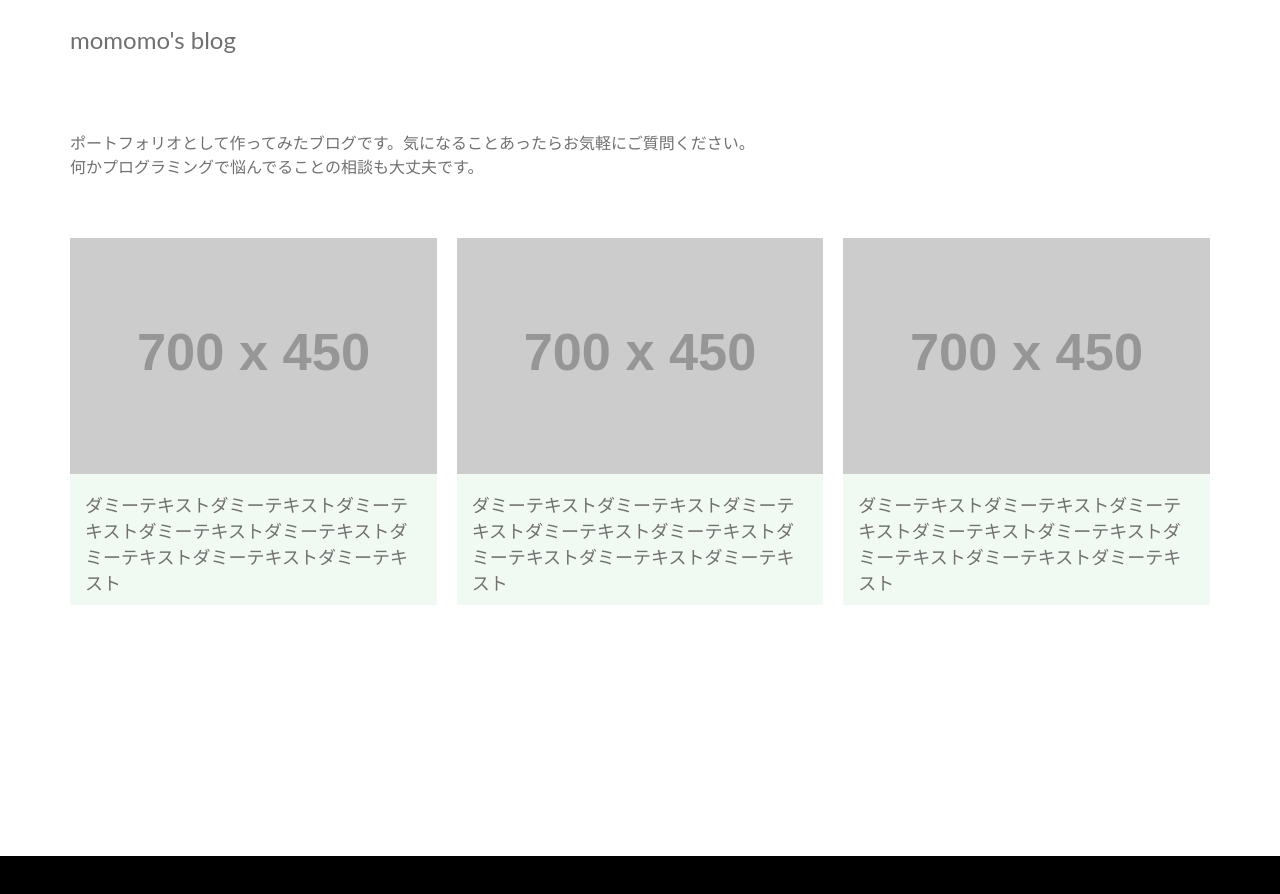
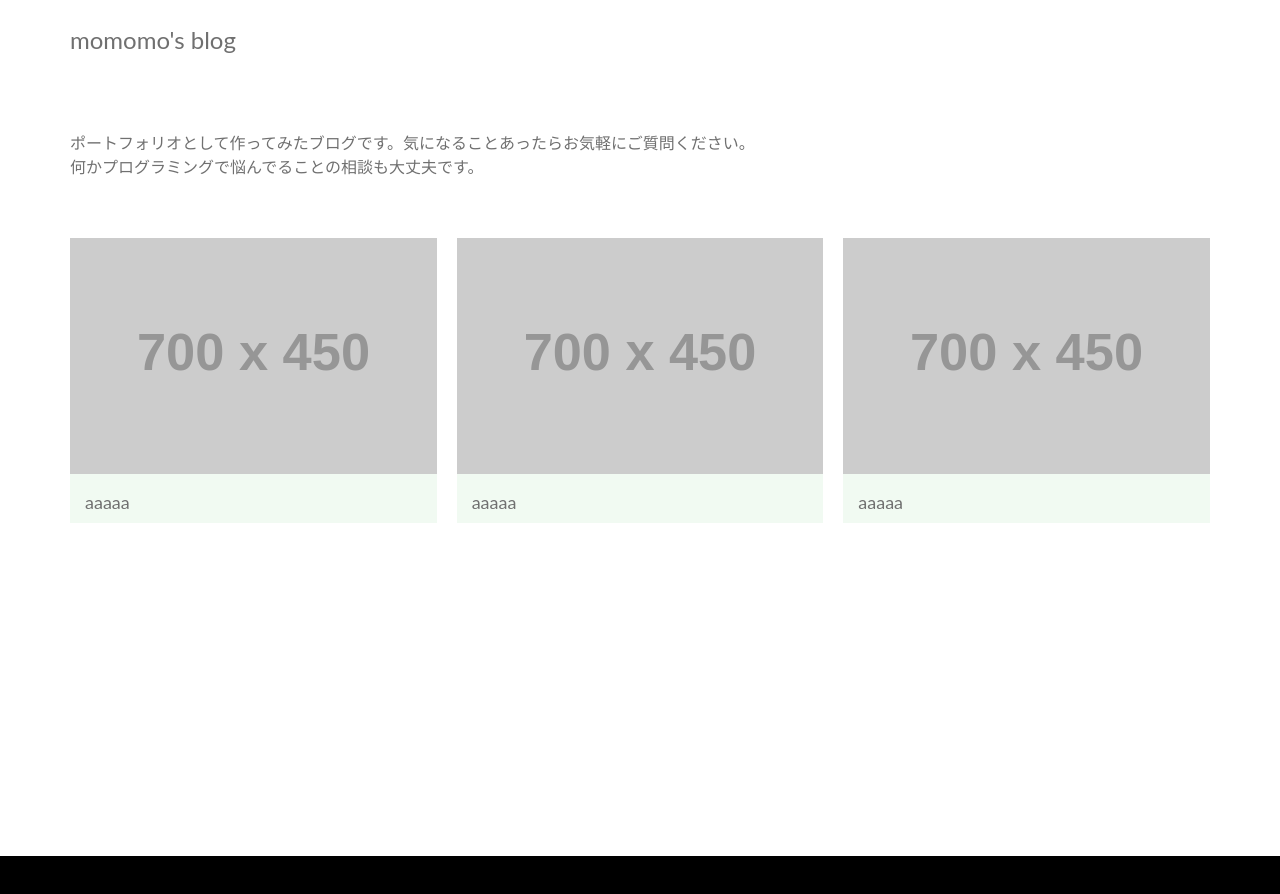
Before and after one commit to Tfujibayashi/momomoBlog, a Vue app: page / in a window 1280 px wide. Shown: the top 894 px of the page. Built offline with nearby package versions, Linux system fonts and the light colour scheme; the HTML template or start-up script is replaced by a standard one.

Commit message:
add summary

```diff
--- a/src/components/Content.vue
+++ b/src/components/Content.vue
@@ -1,17 +1,19 @@
 <template>
-    <div class="content">
-        <img src="https://placehold.jp/700x450.png">
-        <p>ダミーテキストダミーテキストダミーテキストダミーテキストダミーテキストダミーテキストダミーテキストダミーテキスト</p>
-    </div>
+    <router-link :to="{ name: 'content', params: { id: 'TXeUcMTZZalEIzJV6w6f' }}" >
+        <div class="content">
+                <img src="https://placehold.jp/700x450.png">
+                <p>{{ summary }}</p>
+        </div>
+    </router-link>
 </template>
 
 <script lang="ts">
 import { defineComponent } from 'vue';
 
 export default defineComponent({
-    name: 'Contetn',
+    name: 'Content',
     props: {
-        msg: String,
+        summary: String,
     },
 });
 </script>
@@ -26,7 +28,6 @@ export default defineComponent({
             max-width: 100%;
         }
         p {
-
             color: #707070;
             font-size: 1.8rem;
             padding: 15px 0px 10px 0px;
```
